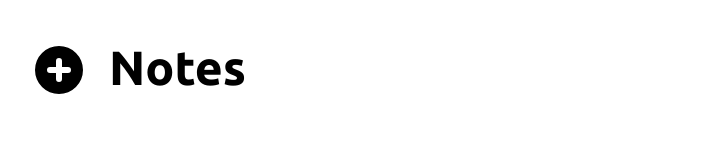
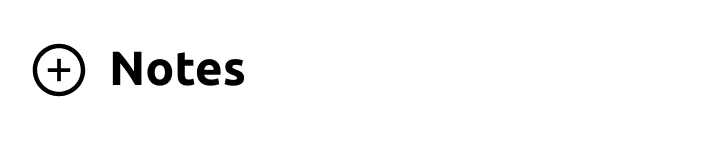
Before and after one commit to hammad38/notes-app, a React (Create React App) app: page / in a window 1280 px wide. Shown: the top 160 px of the page, without its empty margins (11-728 px from the left). Built offline with nearby package versions, Linux system fonts and the light colour scheme.

Commit message:
adding box shadow

```diff
--- a/src/Components/Sidebar/Sidebar.css
+++ b/src/Components/Sidebar/Sidebar.css
@@ -27,5 +27,10 @@
 .plusIcon {
   height: 60px;
   width: 60px;
+  border-radius: 50%;
   cursor: pointer;
 }
+
+.plusIcon:hover {
+  box-shadow: 0 0 20px 10px #0e0d0d, 0 0 50px 30px #1b191a;
+}
--- a/src/Components/Sidebar/Sidebar.jsx
+++ b/src/Components/Sidebar/Sidebar.jsx
@@ -1,5 +1,5 @@
 import React, { useState } from "react";
-import { HiPlusCircle } from "react-icons/hi";
+import { AiOutlinePlusCircle } from "react-icons/ai";
 import "./Sidebar.css";
 
 const Sidebar = (props) => {
@@ -9,7 +9,7 @@ const Sidebar = (props) => {
 
   return (
     <div className="sidebar">
-      <HiPlusCircle
+      <AiOutlinePlusCircle
         className="plusIcon"
         onClick={()=>setListOpen(!listOpen)}
       />
```
